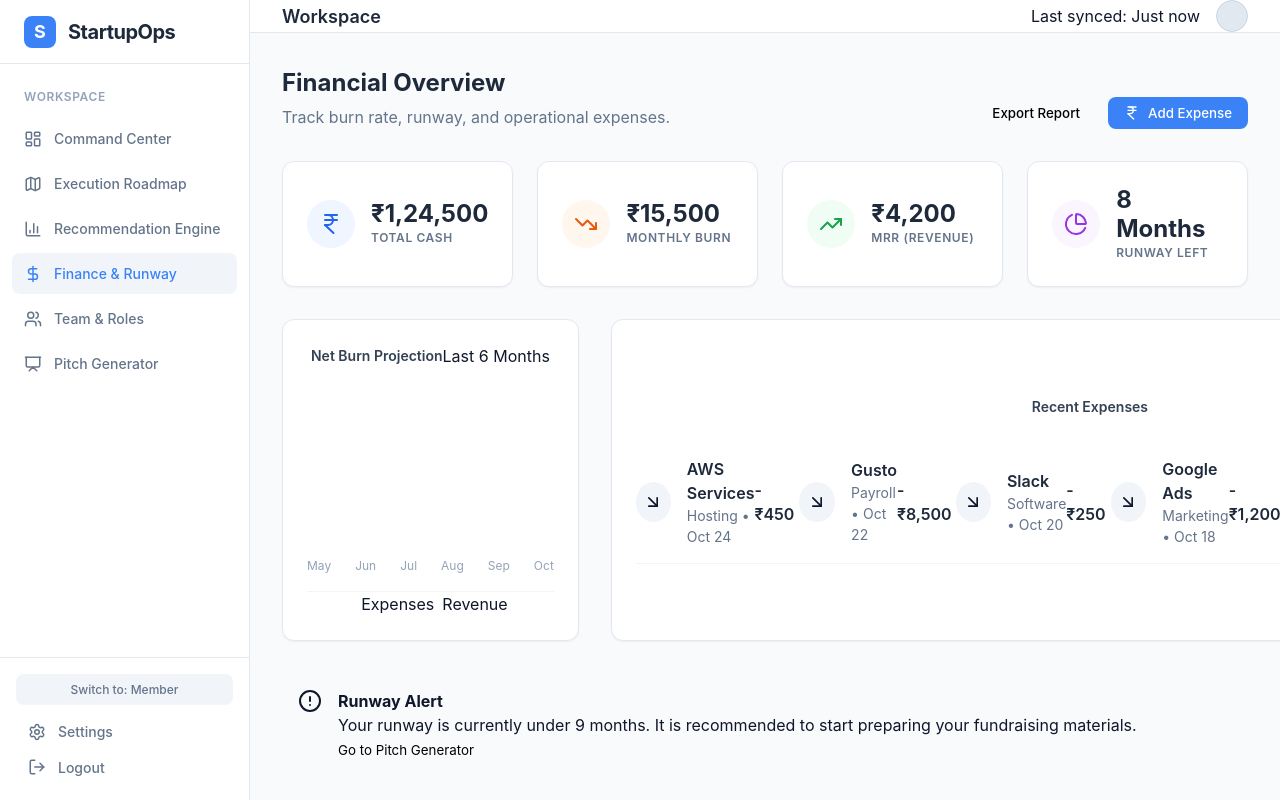
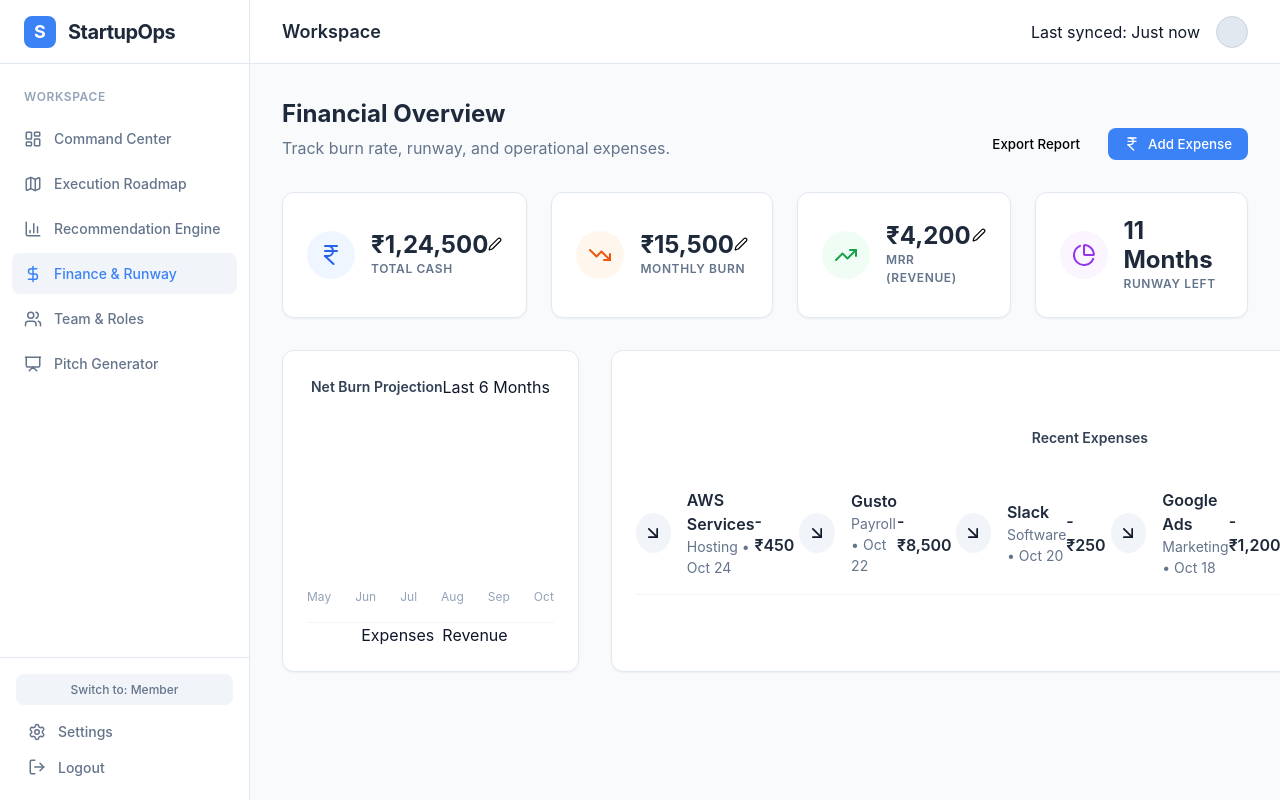
Before and after one commit to pradeeplok/StartupOps, a React (Vite) app: page /finance in a window 1280 px wide. Built offline with nearby package versions, Linux system fonts and the light colour scheme.

Commit message:
feat: Implement Dynamic Finance Management (Founder Edit & Runway Calculation)

```diff
--- a/src/App.jsx
+++ b/src/App.jsx
@@ -49,7 +49,23 @@ function App() {
     };
     setTasks(prev => [...prev, newTask]);
     alert("Feedback converted to Task and added to Roadmap!");
+    alert("Feedback converted to Task and added to Roadmap!");
   };
+
+  // --- Finance State & Logic ---
+  const [financialData, setFinancialData] = React.useState({
+    bankBalance: 124500,
+    monthlyBurn: 15500,
+    mrr: 4200
+  });
+
+  const updateFinancialData = (key, value) => {
+    setFinancialData(prev => ({ ...prev, [key]: Number(value) }));
+  };
+
+  // Dynamic Runway Calculation: Cash / (Burn - MRR)
+  const netBurn = financialData.monthlyBurn - financialData.mrr;
+  const runwayMonths = netBurn <= 0 ? 999 : Math.round(financialData.bankBalance / netBurn);
 
   return (
     <UserContext.Provider value={{
@@ -61,7 +77,11 @@ function App() {
       setFeedbackData,
       recentFeedback,
       setRecentFeedback,
-      addFeedbackToRoadmap
+      addFeedbackToRoadmap,
+      // Finance State
+      financialData,
+      updateFinancialData,
+      runwayMonths
     }}>
       <Routes>
         <Route path="/validate/:id" element={<PublicValidation />} />
--- a/src/index.css
+++ b/src/index.css
@@ -547,10 +547,9 @@ button {
   color: var(--slate-600);
 }
 
-.status-badge {
-  display: inline-flex;
-  items-center;
-  gap: 0.5rem;
+display: inline-flex;
+align-items: center;
+gap: 0.5rem;
 }
 
 .status-dot {
--- a/src/pages/Finance.jsx
+++ b/src/pages/Finance.jsx
@@ -1,24 +1,86 @@
 import React from 'react';
-import { IndianRupee, TrendingDown, TrendingUp, AlertCircle, PieChart, ArrowUpRight, ArrowDownRight } from 'lucide-react';
+import { IndianRupee, TrendingDown, TrendingUp, AlertCircle, PieChart, ArrowDownRight, Edit2, Check, X } from 'lucide-react';
+import { UserContext } from '../App';
 
 const Finance = () => {
-    // Mock Data
-    const financialData = {
-        bankBalance: 124500,
-        monthlyBurn: 15500,
-        mrr: 4200,
-        runwayMonths: 8,
-        expenses: [
-            { id: 1, category: 'Hosting', merchant: 'AWS Services', amount: 450, date: 'Oct 24', status: 'posted' },
-            { id: 2, category: 'Payroll', merchant: 'Gusto', amount: 8500, date: 'Oct 22', status: 'posted' },
-            { id: 3, category: 'Software', merchant: 'Slack', amount: 250, date: 'Oct 20', status: 'posted' },
-            { id: 4, category: 'Marketing', merchant: 'Google Ads', amount: 1200, date: 'Oct 18', status: 'pending' },
-            { id: 5, category: 'Software', merchant: 'Notion', amount: 50, date: 'Oct 15', status: 'posted' },
-        ]
-    };
+    const { financialData, updateFinancialData, runwayMonths, userRole } = React.useContext(UserContext);
+    const [editingField, setEditingField] = React.useState(null); // 'bankBalance', 'monthlyBurn', 'mrr'
+    const [tempValue, setTempValue] = React.useState('');
+
+    // Mock Expenses (Static for now)
+    const expenses = [
+        { id: 1, category: 'Hosting', merchant: 'AWS Services', amount: 450, date: 'Oct 24', status: 'posted' },
+        { id: 2, category: 'Payroll', merchant: 'Gusto', amount: 8500, date: 'Oct 22', status: 'posted' },
+        { id: 3, category: 'Software', merchant: 'Slack', amount: 250, date: 'Oct 20', status: 'posted' },
+        { id: 4, category: 'Marketing', merchant: 'Google Ads', amount: 1200, date: 'Oct 18', status: 'pending' },
+        { id: 5, category: 'Software', merchant: 'Notion', amount: 50, date: 'Oct 15', status: 'posted' },
+    ];
 
     const formatCurrency = (amount) => {
         return new Intl.NumberFormat('en-IN', { style: 'currency', currency: 'INR', maximumFractionDigits: 0 }).format(amount);
+    };
+
+    const startEditing = (field, currentValue) => {
+        setEditingField(field);
+        setTempValue(currentValue);
+    };
+
+    const saveEdit = () => {
+        if (tempValue && !isNaN(tempValue)) {
+            updateFinancialData(editingField, tempValue);
+        }
+        setEditingField(null);
+    };
+
+    const cancelEdit = () => {
+        setEditingField(null);
+    };
+
+    // Helper Component for Editable Stat
+    const EditableStat = ({ label, field, value, icon: Icon, colorClass }) => {
+        const isEditing = editingField === field;
+
+        return (
+            <div className={`stat-card ${field === 'runway' && value < 6 ? 'border-red-200 bg-red-50' : ''}`}>
+                <div className={`stat-icon ${colorClass}`}>
+                    <Icon size={24} />
+                </div>
+                <div style={{ flex: 1 }}>
+                    {isEditing ? (
+                        <div className="flex items-center gap-2">
+                            <input
+                                type="number"
+                                autoFocus
+                                value={tempValue}
+                                onChange={(e) => setTempValue(e.target.value)}
+                                style={{
+                                    width: '100%', padding: '0.25rem', fontSize: '1.25rem', fontWeight: 700,
+                                    border: '1px solid var(--primary-blue)', borderRadius: '4px', outline: 'none'
+                                }}
+                            />
+                            <button onClick={saveEdit} className="text-green-600 hover:text-green-700"><Check size={20} /></button>
+                            <button onClick={cancelEdit} className="text-red-500 hover:text-red-600"><X size={20} /></button>
+                        </div>
+                    ) : (
+                        <div className="flex items-center justify-between">
+                            <div className={`stat-value ${field === 'runway' && value < 6 ? 'text-red-600' : ''}`}>
+                                {field === 'runway' ? `${value} Months` : formatCurrency(value)}
+                            </div>
+                            {userRole === 'founder' && field !== 'runway' && (
+                                <button
+                                    onClick={() => startEditing(field, value)}
+                                    className="p-1 text-slate-400 hover:text-primary-blue transition-colors"
+                                    title="Edit Value"
+                                >
+                                    <Edit2 size={14} />
+                                </button>
+                            )}
+                        </div>
+                    )}
+                    <div className="stat-label">{label}</div>
+                </div>
+            </div>
+        );
     };
 
     return (
@@ -40,45 +102,34 @@ const Finance = () => {
 
             {/* Top Metrics Grid */}
             <div className="stats-grid" style={{ marginBottom: '2rem' }}>
-                <div className="stat-card">
-                    <div className="stat-icon blue">
-                        <IndianRupee size={24} />
-                    </div>
-                    <div>
-                        <div className="stat-value">{formatCurrency(financialData.bankBalance)}</div>
-                        <div className="stat-label">Total Cash</div>
-                    </div>
-                </div>
-
-                <div className="stat-card">
-                    <div className="stat-icon orange">
-                        <TrendingDown size={24} />
-                    </div>
-                    <div>
-                        <div className="stat-value">{formatCurrency(financialData.monthlyBurn)}</div>
-                        <div className="stat-label">Monthly Burn</div>
-                    </div>
-                </div>
-
-                <div className="stat-card">
-                    <div className="stat-icon green">
-                        <TrendingUp size={24} />
-                    </div>
-                    <div>
-                        <div className="stat-value">{formatCurrency(financialData.mrr)}</div>
-                        <div className="stat-label">MRR (Revenue)</div>
-                    </div>
-                </div>
-
-                <div className={`stat-card ${financialData.runwayMonths < 6 ? 'border-red-200 bg-red-50' : ''}`}>
-                    <div className="stat-icon purple">
-                        <PieChart size={24} />
-                    </div>
-                    <div>
-                        <div className={`stat-value ${financialData.runwayMonths < 6 ? 'text-red-600' : ''}`}>{financialData.runwayMonths} Months</div>
-                        <div className="stat-label">Runway Left</div>
-                    </div>
-                </div>
+                <EditableStat
+                    label="Total Cash"
+                    field="bankBalance"
+                    value={financialData.bankBalance}
+                    icon={IndianRupee}
+                    colorClass="blue"
+                />
+                <EditableStat
+                    label="Monthly Burn"
+                    field="monthlyBurn"
+                    value={financialData.monthlyBurn}
+                    icon={TrendingDown}
+                    colorClass="orange"
+                />
+                <EditableStat
+                    label="MRR (Revenue)"
+                    field="mrr"
+                    value={financialData.mrr}
+                    icon={TrendingUp}
+                    colorClass="green"
+                />
+                <EditableStat
+                    label="Runway Left"
+                    field="runway"
+                    value={runwayMonths}
+                    icon={PieChart}
+                    colorClass="purple"
+                />
             </div>
 
             <div className="grid-2">
@@ -108,7 +159,7 @@ const Finance = () => {
                 <div className="section-card">
                     <h3 className="column-title" style={{ marginBottom: '1.5rem' }}>Recent Expenses</h3>
                     <div className="flex flex-col gap-0">
-                        {financialData.expenses.map((expense) => (
+                        {expenses.map((expense) => (
                             <div key={expense.id} style={{
                                 display: 'flex',
                                 alignItems: 'center',
@@ -142,7 +193,7 @@ const Finance = () => {
             </div>
 
             {/* Smart Alert */}
-            {financialData.runwayMonths < 9 && (
+            {runwayMonths < 9 && (
                 <div style={{ marginTop: '2rem', padding: '1rem', background: 'var(--bg-red-50)', border: '1px solid var(--danger-border)', borderRadius: '0.5rem', display: 'flex', alignItems: 'start', gap: '1rem' }}>
                     <AlertCircle className="text-red-600 shrink-0" />
                     <div>
```
